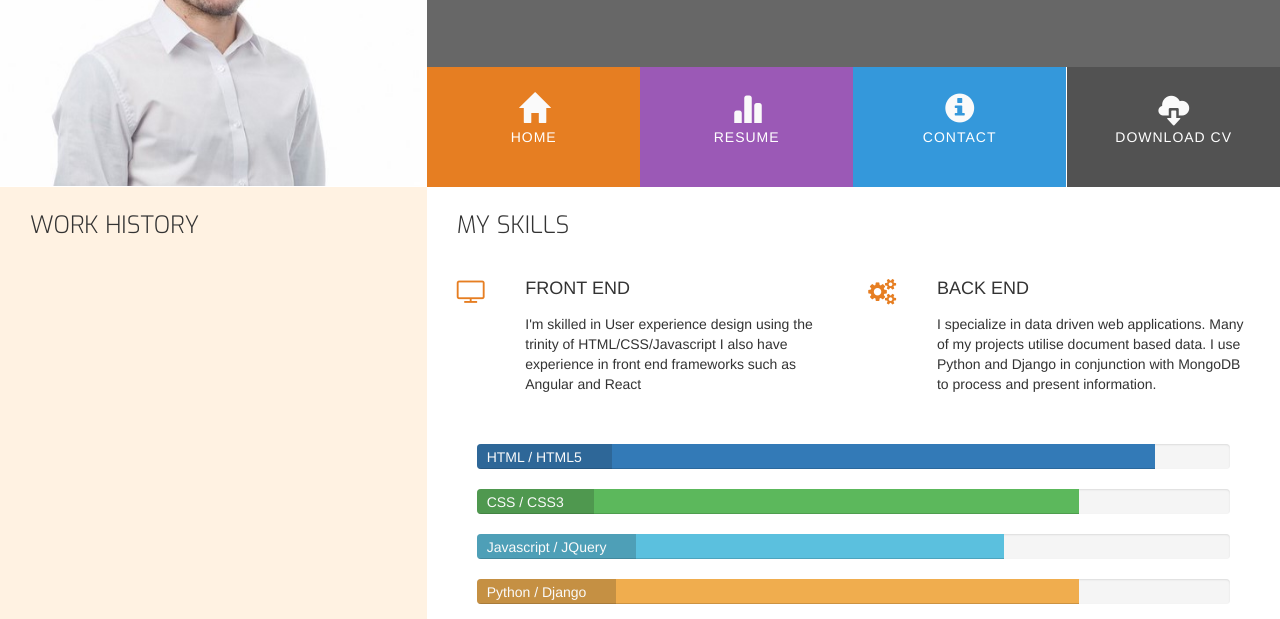
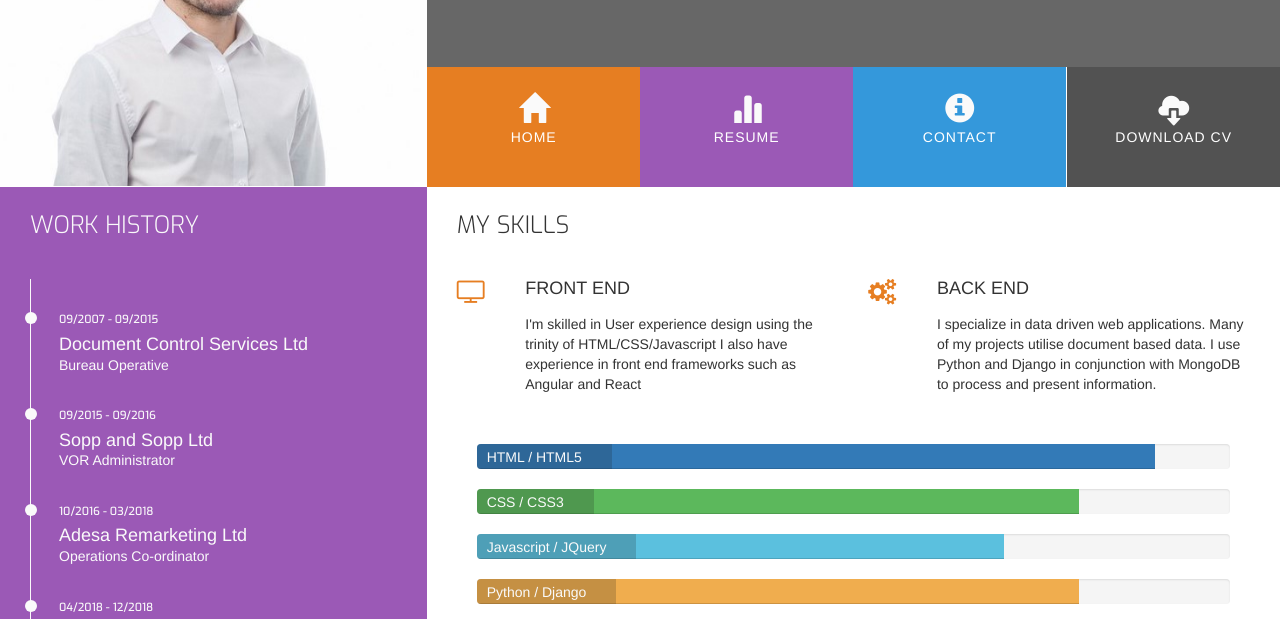
Before and after one commit to Matte-gtr/matt_resume, a plain HTML site: page resume.html in a window 1280 px wide. Shown: the part 174-793 px from the top of the page. Drawn offline with nearby package versions, Linux system fonts and the light colour scheme.

Commit message:
work history added

```diff
--- a/assets/style.css
+++ b/assets/style.css
@@ -101,7 +101,7 @@ section {
     display: block;
     transition-property: font-size;
     transition-duration: .5s;
-    transition-timing-function: ease-in-out;
+    transition-timing-function: cubic-bezier(0, 0, 0.2, 1);
 }
 
 .bg-color-personal-info {
@@ -117,6 +117,10 @@ footer {
     min-height: 120px;
     margin: 0;
     color: #fafafa;
+}
+
+.bg-color-work-history {
+    background-color: #9b59b6;
 }
 
 /*------------------------special margins etc-----------------------*/
@@ -311,13 +315,11 @@ footer div div p:hover .glyphicon-cloud-download {
     clear: both;
 }
 
-.personal-info-item .key
-.personal-info-item .value {
+.personal-info-item .key .personal-info-item .value {
     padding-right: 8px;
 }
 
-.personal-info-item .key p
-.personal-info-item .value p{
+.personal-info-item .key p .personal-info-item .value p {
     padding-right: 8px;
 }
 
@@ -352,11 +354,54 @@ footer div div p:hover .glyphicon-cloud-download {
     font-weight: 400;
     padding: 3px 30px 2px 10px;
     color: #fafafa;
-    background-color: rgba(25,25,25,0.2);
+    background-color: rgba(25, 25, 25, 0.2);
 }
 
 .progress-section {
     margin: 40px 20px;
+}
+
+/*------------------------Work history-----------------------*/
+
+.timeline-item {
+    padding: 4em 2em 0em 2em;
+    position: relative;
+    color: #fafafa;
+    border-left: 1px solid;
+}
+
+.timeline-item p {
+    padding: 0;
+    margin: 0;
+}
+
+.timeline-item::before {
+    content: attr(dates);
+    position: absolute;
+    left: 2.5em;
+    top: 3em;
+    display: block;
+    font-family: exo, sans-serif;
+    font-weight: 500;
+    font-size: 0.8em;
+    padding: 0;
+    margin: 0;
+}
+
+.timeline-item::after {
+    width: 12px;
+    height: 12px;
+    border-radius: 12px;
+    display: block;
+    top: 2.4em;
+    left: -6px;
+    position: absolute;
+    content: '';
+    background: #fafafa;
+}
+
+.row .light-title {
+    color: #fafafa;
 }
 
 /*------------------------Media queries-----------------------*/
@@ -366,6 +411,7 @@ footer div div p:hover .glyphicon-cloud-download {
         min-height: 360px;
     }
 }
+
 @media (min-width: 992px) {
     .section-column {
         float: none;
--- a/resume.html
+++ b/resume.html
@@ -50,13 +50,32 @@
     <section>
         <div class="container-fluid">
             <div class="row row-table">
-                <div class="col-xs-12 col-sm-12 col-md-4 bg-color-personal-info section-column">
+                <div class="col-xs-12 col-sm-12 col-md-4 bg-color-work-history section-column">
                     <div class="row">
                         <div class="col-md-12">
-                            <h3 class="section-heading uppercase">Work History</h3>
+                            <h3 class="section-heading uppercase light-title">Work History</h3>
                         </div>
                     </div>
-
+                    <div class="timeline-item" dates="09/2007 - 09/2015">
+                        <h4>Document Control Services Ltd</h4>
+                        <p>Bureau Operative</p>
+                    </div>
+                    <div class="timeline-item" dates="09/2015 - 09/2016">
+                        <h4>Sopp and Sopp Ltd</h4>
+                        <p>VOR Administrator</p>
+                    </div>
+                    <div class="timeline-item" dates="10/2016 - 03/2018">
+                        <h4>Adesa Remarketing Ltd</h4>
+                        <p>Operations Co-ordinator</p>
+                    </div>
+                    <div class="timeline-item" dates="04/2018 - 12/2018">
+                        <h4>The One Group Ltd</h4>
+                        <p>Resourcer</p>
+                    </div>
+                    <div class="timeline-item" dates="01/2019 - current">
+                        <h4>News UK</h4>
+                        <p>Bureau Operative</p>
+                    </div>
                 </div>
                 <div class="col-xs-12 col-sm-12 col-md-8 bg-color-three-reasons section-column">
                     <div class="row">
```
